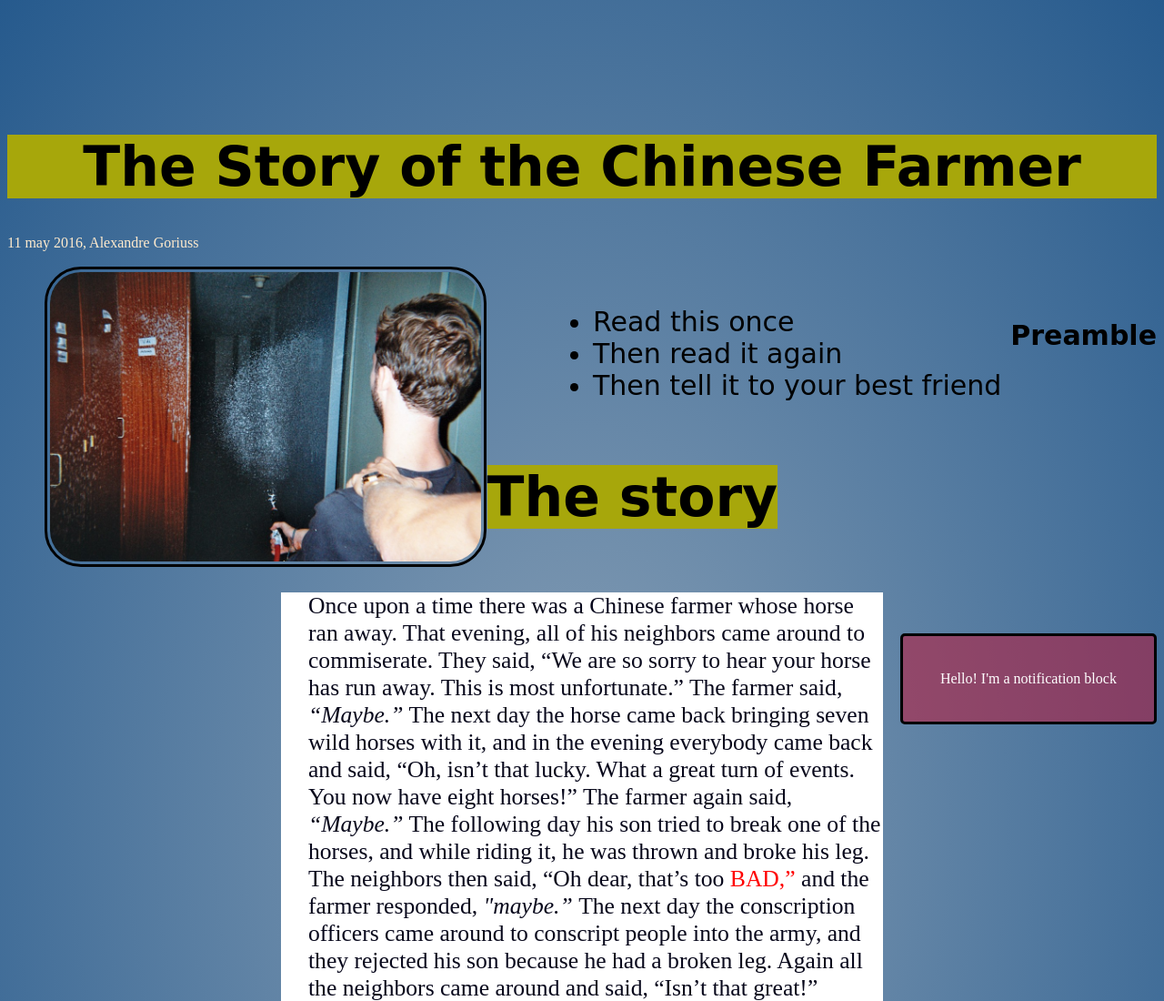
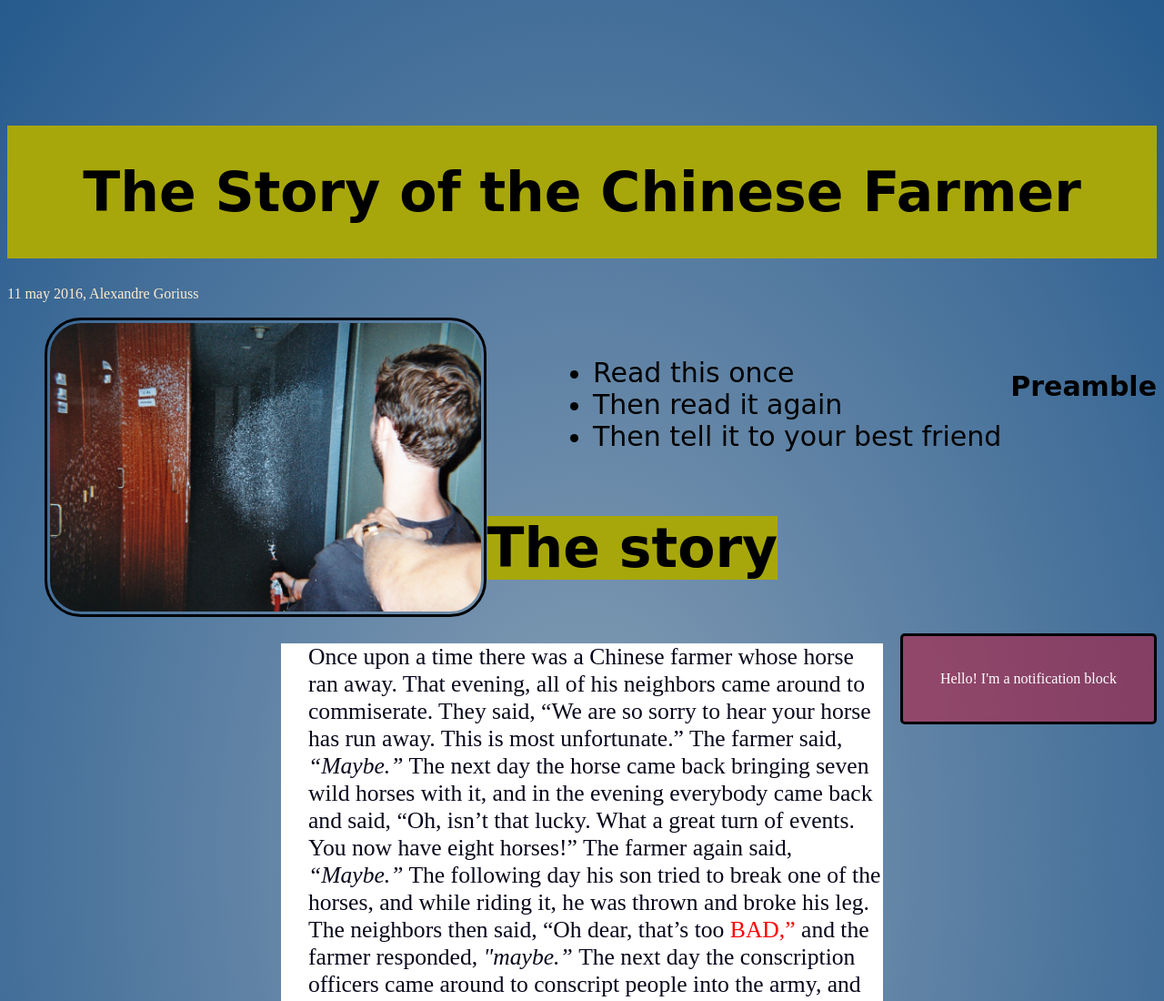
Before and after one commit to Palacios97/Progressive-enhancement, a plain HTML site: page index.html in a window 1280 px wide. Shown: the top 1100 px of the page at 91% size. Drawn offline with Linux system fonts and the light colour scheme; a web font is replaced by a local one.

Commit message:
adding pad

```diff
--- a/style.css
+++ b/style.css
@@ -26,7 +26,9 @@ h1{
     font-family: 'Water Brush', cursive;
    text-align: center;
     font-size: 60px;
-    text-shadow: 10px;
+    padding: 3%;
+    margin-top: 30px;
+    margin-bottom: 30px;
 }
 /*figure*/
 img{
```
